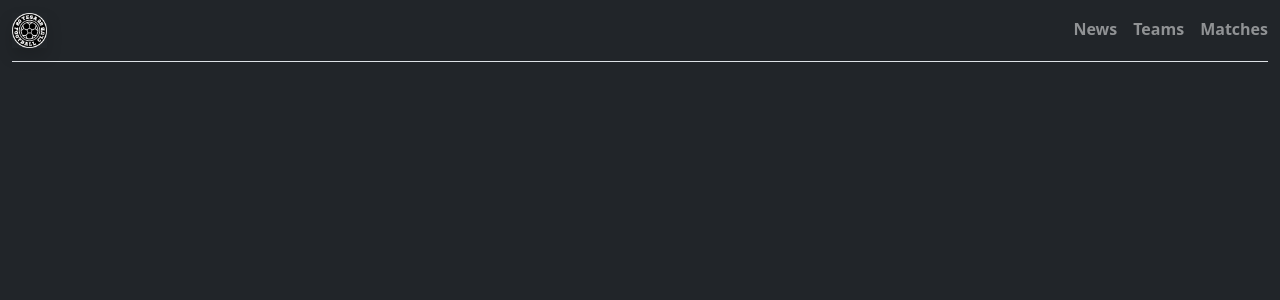
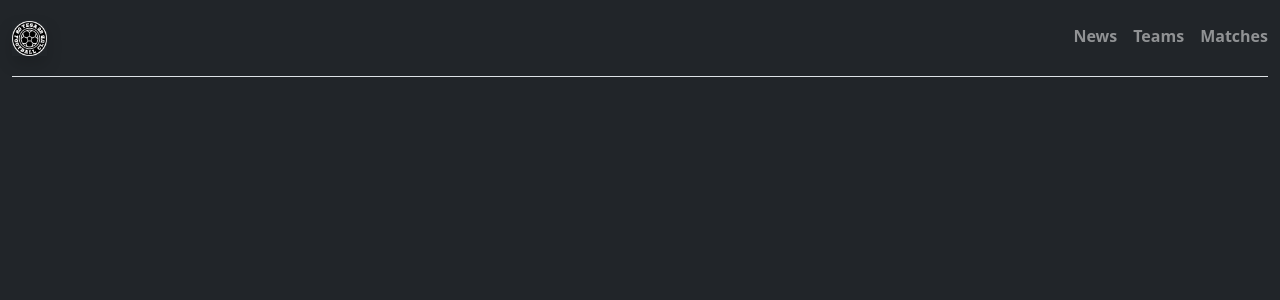
Before and after one commit to tesafc/tesafc.github.io, a Jekyll site: the page built from index.html, in a window 1280 px wide. Shown: the top 300 px of the page. Built offline with Jekyll 4.4.1, drawn with Linux system fonts in a browser that asks for light colours.

Commit message:
Update default.html

```diff
--- a/_layouts/default.html
+++ b/_layouts/default.html
@@ -26,11 +26,11 @@
         <a class="navbar-brand" href="{{ site.baseurl }}">
           <img src="{{ '/assets/img/logo-1_v2.png' | relative_url }}" width="35" height="35" class="shadow">
         </a>
-        <nav class="nav nav-masthead py-1">
+        <nav class="nav nav-masthead">
           {% assign currentPage = page.url %}
-          <a class="nav-link fw-bold py-1 px-0 {% if currentPage == '/news/' %}active{% endif %}" href="{{ 'news' | relative_url }}">News</a>
-          <a class="nav-link fw-bold py-1 px-0 {% if currentPage == '/teams/' %}active{% endif %}" href="{{ 'teams' | relative_url }}">Teams</a>
-          <a class="nav-link fw-bold py-1 px-0 {% if currentPage == '/matches/' %}active{% endif %}" href="{{ 'matches' | relative_url }}">Matches</a>
+          <a class="nav-link fw-bold py-3 px-0 {% if currentPage == '/news/' %}active{% endif %}" href="{{ 'news' | relative_url }}">News</a>
+          <a class="nav-link fw-bold py-3 px-0 {% if currentPage == '/teams/' %}active{% endif %}" href="{{ 'teams' | relative_url }}">Teams</a>
+          <a class="nav-link fw-bold py-3 px-0 {% if currentPage == '/matches/' %}active{% endif %}" href="{{ 'matches' | relative_url }}">Matches</a>
         </nav>
       </header>
     </div>
```
